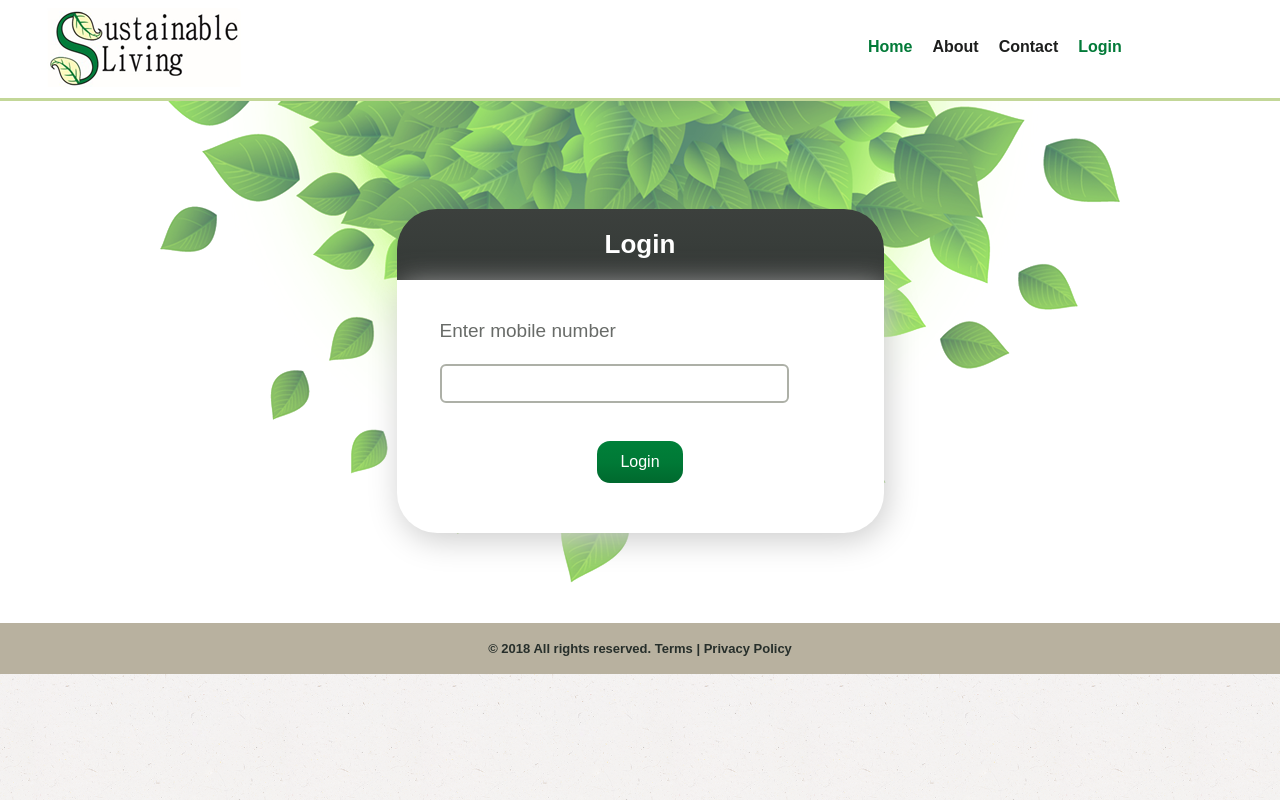
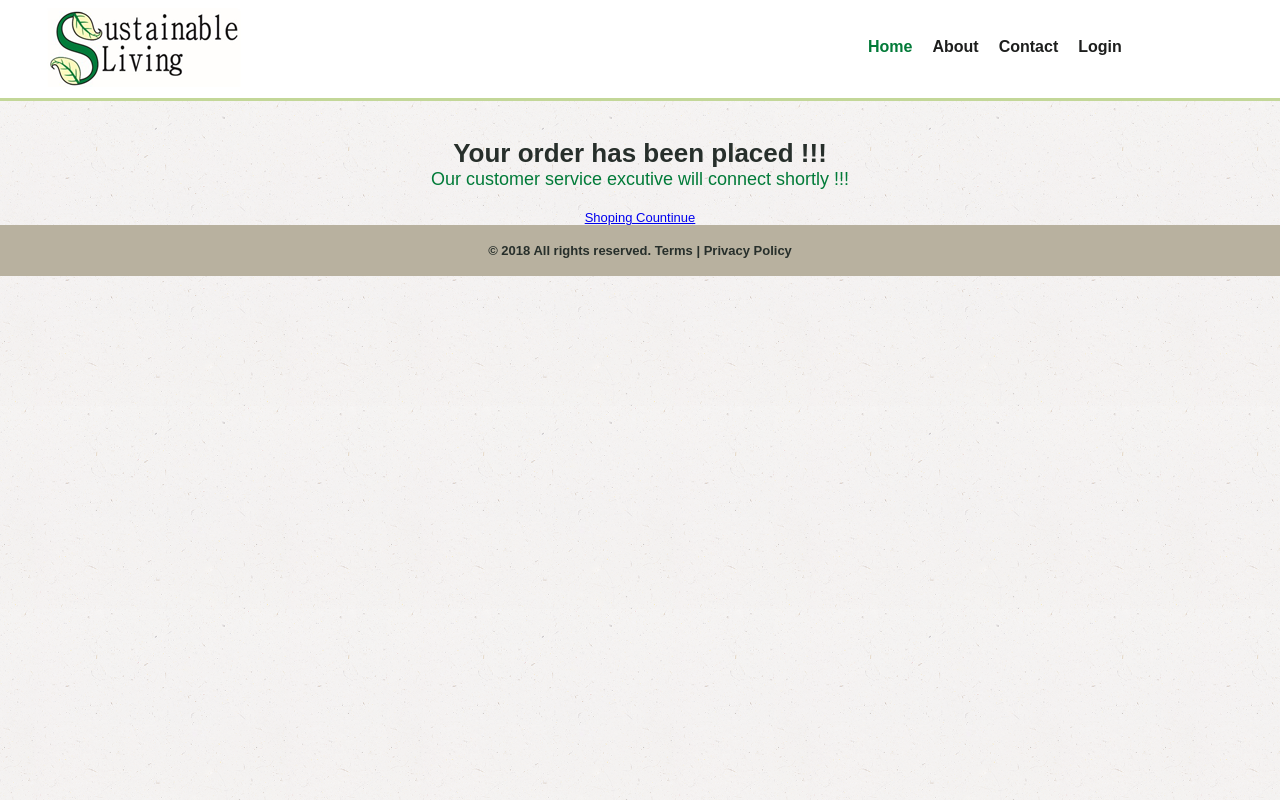
Before and after one commit to sanchitn/rentApp, an Angular app: page /order-summary in a window 1280 px wide. Before the commit this address led to /login. Built offline with nearby package versions, Linux system fonts and the light colour scheme.

Commit message:
order summary

```diff
--- a/src/app/app-routing.module.ts
+++ b/src/app/app-routing.module.ts
@@ -3,11 +3,13 @@ import { CommonModule } from '@angular/common';
 import { RouterModule, Routes } from '@angular/router';
 import { HomeComponent } from '../app/home/home.component';
 import { LoginComponent } from './login/login.component';
+import { OrderSummaryComponent } from './order-summary/order-summary.component';
 
 const routes: Routes = [
   { path: '', component: HomeComponent },
   { path: 'login', component: LoginComponent },
   { path: 'home', component: HomeComponent },
+  { path: 'order-summary', component: OrderSummaryComponent },
   { path: 'vendorSearch', loadChildren: './search/search.module#SearchModule' },
   { path: 'cart', loadChildren: './cart/cart.module#CartModule' },
   { path: '', redirectTo: 'login', pathMatch: 'full' },
--- a/src/app/app.module.ts
+++ b/src/app/app.module.ts
@@ -11,13 +11,15 @@ import {LocalStorageService} from './shared/local-storage.service';
 import { LoginComponent } from './login/login.component'
 import { RouterModule } from '@angular/router';
 import { HttpModule } from '@angular/http';
+import { OrderSummaryComponent } from './order-summary/order-summary.component';
 @NgModule({
   declarations: [
     AppComponent,
     HeaderComponent,
     FooterComponent,
     HomeComponent,
-    LoginComponent
+    LoginComponent,
+    OrderSummaryComponent
   ],
   imports: [
     BrowserModule,
--- a/src/app/cart/cart-listing/cart-listing.component.ts
+++ b/src/app/cart/cart-listing/cart-listing.component.ts
@@ -103,13 +103,15 @@ export class CartListingComponent implements OnInit {
   }
 
   checkout(data) {
+    this.localStorages.setKey('finalCartDetails', data);
     if (sessionStorage.getItem('userData')) {
       // this.HttpService.postRequest().subscribe(data => {
       // })
-      this.localStorages.setKey('finalCartDetails', data);
+
+      this.router.navigate(['order-summary']);
     }else{
       console.log("user not logged");
-      this.router.navigate(['login'])
+      this.router.navigate(['login']);
     }
   }
 
--- /dev/null
+++ b/src/app/order-summary/order-summary.component.html
@@ -0,0 +1,6 @@
+
+<div class="contact-bottom">
+    <h1>Your order has been placed !!!</h1>
+    <h2>Our customer service excutive will connect shortly !!!</h2>
+    <a routerLink="[home]" >Shoping Countinue</a>
+  </div>
--- /dev/null
+++ b/src/app/order-summary/order-summary.component.ts
@@ -0,0 +1,15 @@
+import { Component, OnInit } from '@angular/core';
+
+@Component({
+  selector: 'app-order-summary',
+  templateUrl: './order-summary.component.html',
+  styleUrls: ['./order-summary.component.css']
+})
+export class OrderSummaryComponent implements OnInit {
+
+  constructor() { }
+
+  ngOnInit() {
+  }
+
+}
```
Also changed, not shown: src/app/order-summary/order-summary.component.css (added), 1 other file (tests, documents, lock files or other folders).
